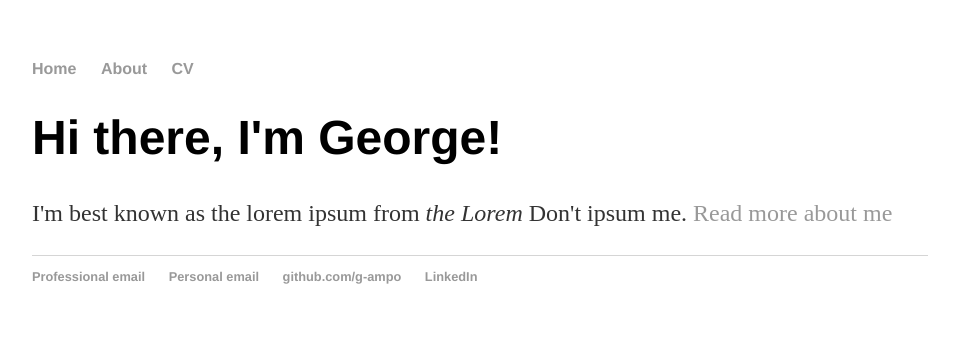
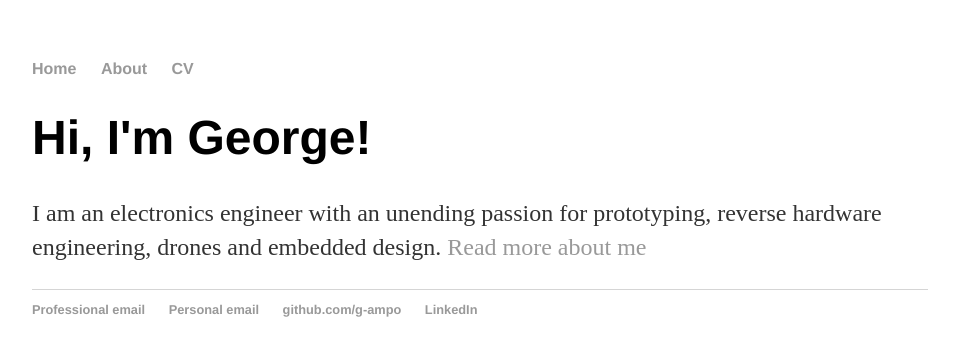
Before and after one commit to g-ampo/g-ampo.github.io, a Jekyll site: the page built from index.html, in a window 1280 px wide. Shown: the top 356 px of the page, without its empty margins (160-1119 px from the left). Built offline with Jekyll 4.4.1, drawn with Linux system fonts in a browser that asks for light colours.

Commit message:
Update index.html

```diff
--- a/index.html
+++ b/index.html
@@ -3,6 +3,6 @@ layout: default
 title: George Amponis
 ---
 <div class="blurb">
-	<h1>Hi there, I'm George!</h1>
-	<p>I'm best known as the lorem ipsum from <em>the Lorem</em> Don't ipsum me. <a href="/about">Read more about me</a></p>
+	<h1>Hi, I'm George!</h1>
+	<p> I am an electronics engineer with an unending passion for prototyping, reverse hardware engineering, drones and embedded design. <a href="/about">Read more about me</a></p>
 </div><!-- /.blurb -->
```
